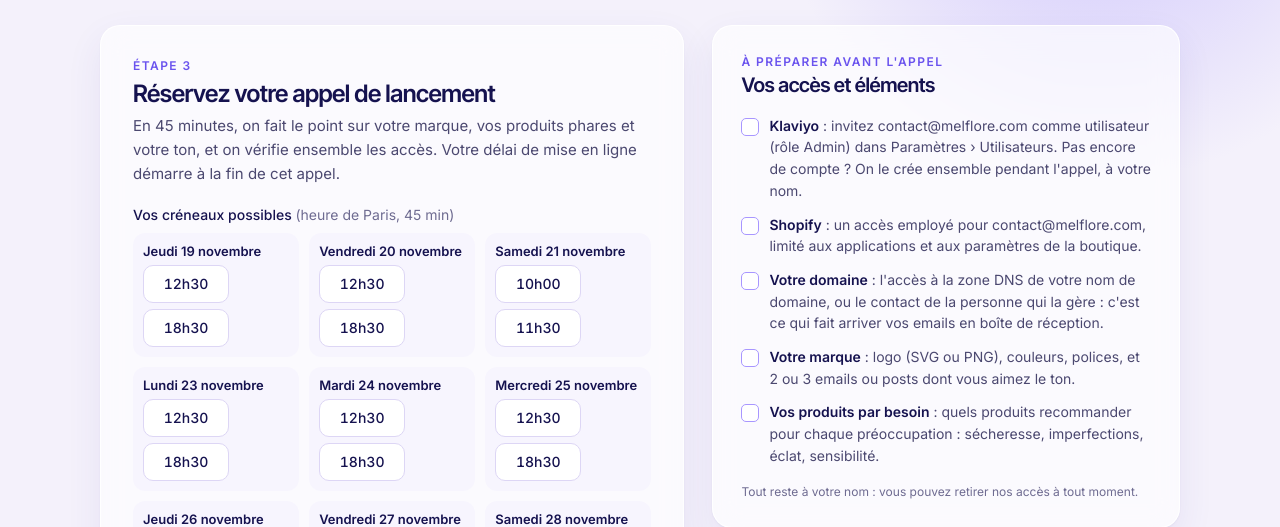
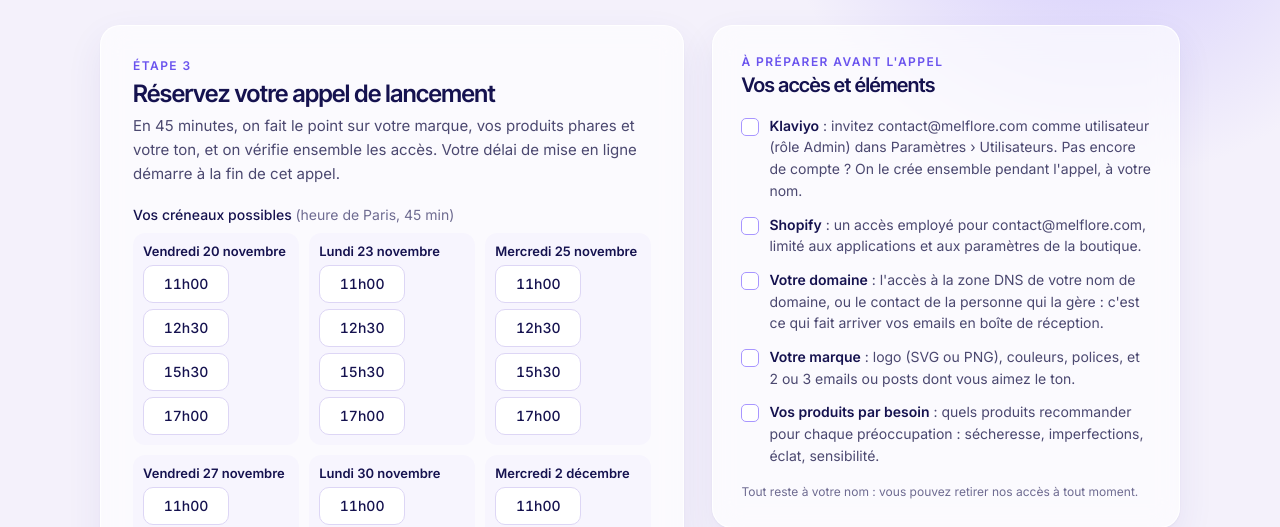
Before and after one commit to tshibanda/melflore, a plain HTML site: page commande/lancement.html in a window 1280 px wide. Shown: the part 289-816 px from the top of the page. Drawn offline with Linux system fonts and the light colour scheme.

Commit message:
Créneaux de rendez-vous : lundi, mercredi et vendredi à 11h, 12h30, 15h30 et 17h
Co-Authored-By: Claude Opus 5.5 <noreply@anthropic.com>
Claude-Session: https://claude.ai/code/session_01Ra19ApgAepRt2PNSrEFyU1

```diff
--- a/assets/rdv.js
+++ b/assets/rdv.js
@@ -2,14 +2,11 @@
    Pour changer les horaires proposés, modifier CRENEAUX ci-dessous (heure de Paris). */
 (function () {
   var CRENEAUX = {
-    1: ["12:30", "18:30"], // lundi
-    2: ["12:30", "18:30"], // mardi
-    3: ["12:30", "18:30"], // mercredi
-    4: ["12:30", "18:30"], // jeudi
-    5: ["12:30", "18:30"], // vendredi
-    6: ["10:00", "11:30"]  // samedi
+    1: ["11:00", "12:30", "15:30", "17:00"], // lundi
+    3: ["11:00", "12:30", "15:30", "17:00"], // mercredi
+    5: ["11:00", "12:30", "15:30", "17:00"]  // vendredi
   };
-  var JOURS_AFFICHES = 10;     // nombre de jours proposés
+  var JOURS_AFFICHES = 9;      // nombre de jours proposés (3 semaines)
   var MAX_CHOIX = 3;
   var FERIES = ["2026-12-25", "2027-01-01", "2027-03-29", "2027-05-01", "2027-05-06", "2027-05-08", "2027-05-17", "2027-07-14", "2027-08-15", "2027-11-01", "2027-11-11", "2027-12-25"];
 
--- a/commande/lancement.html
+++ b/commande/lancement.html
@@ -129,7 +129,7 @@ textarea.input{height:auto;min-height:88px;padding:12px 14px;resize:vertical}
 @media (max-width:900px){.rdv{grid-template-columns:1fr}}
 @media (max-width:640px){.g2{grid-template-columns:1fr}.rdv-main,.rdv-side{padding:22px}}
 </style>
-<script src="/assets/rdv.js?v=2ca24dff" defer></script>
+<script src="/assets/rdv.js?v=1338df47" defer></script>
 </head>
 <body>
 <div class="page" style="position: relative; overflow: hidden; background: #F4F1FB; min-height: 100vh">
```
Also changed, not shown: rendez-vous.html (+1 -1 lines).
